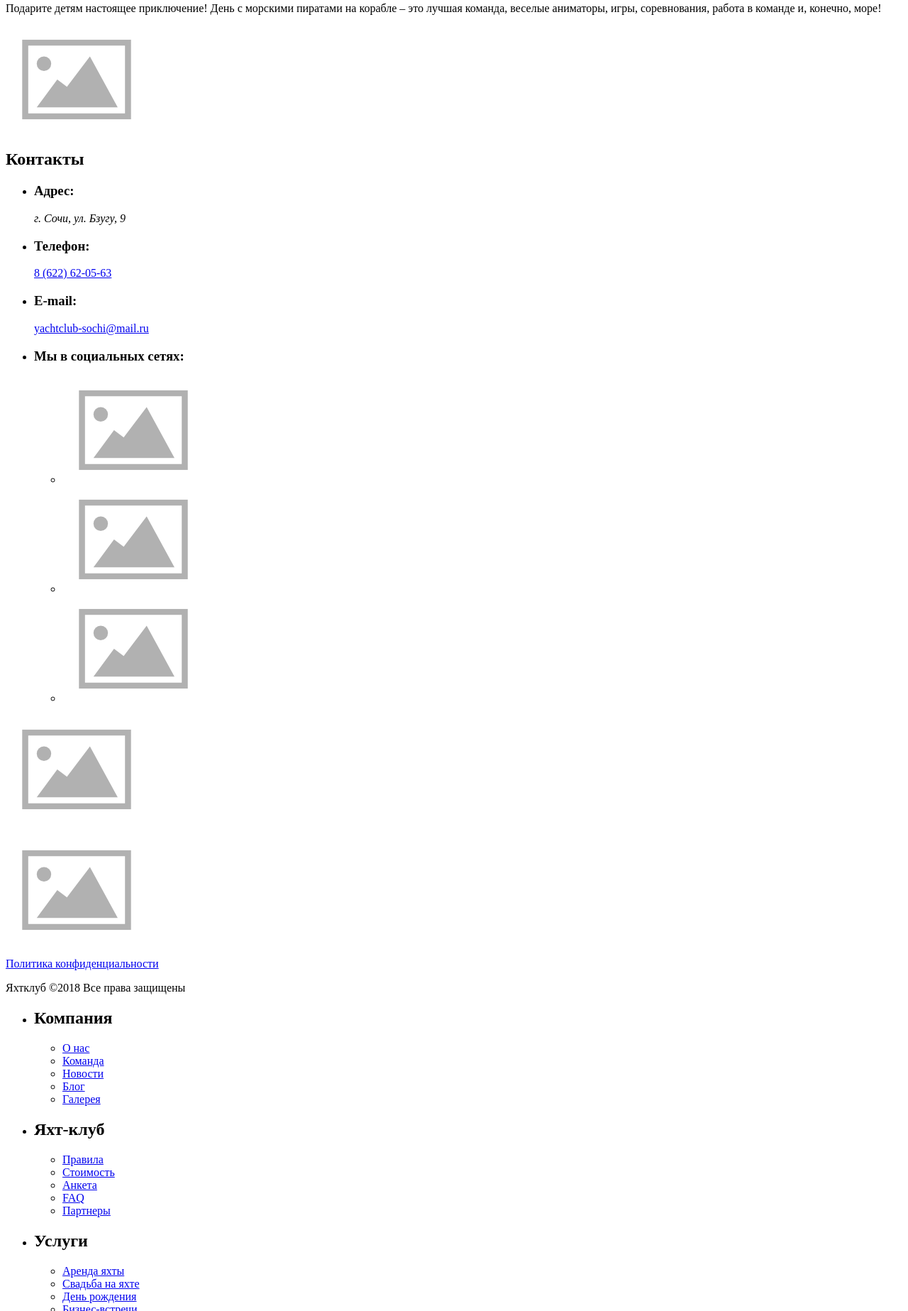
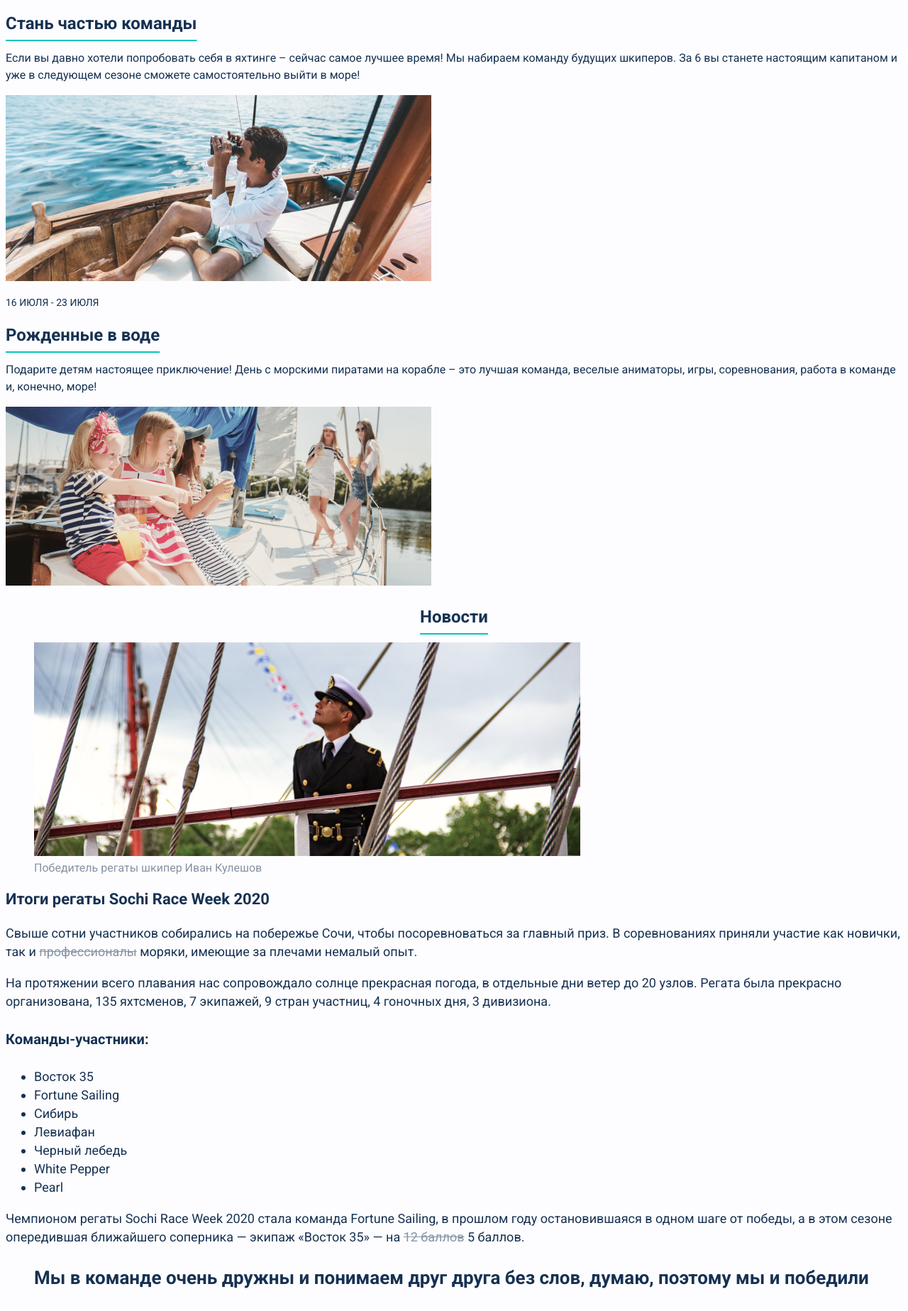
Before and after one commit to kilichka/Yacht-club, a plain HTML site: page index.html in a window 1280 px wide. Shown: the part 953-2800 px from the top of the page at 71% size. Drawn offline with Linux system fonts and the light colour scheme.

Commit message:
Update index.html

```diff
--- a/index.html
+++ b/index.html
@@ -2,13 +2,25 @@
 <html lang="ru">
   <head>
     <meta charset="utf-8" />
+    <link rel="preconnect" href="https://fonts.googleapis.com" />
+    <link rel="preconnect" href="https://fonts.gstatic.com" crossorigin />
+    <link
+      href="https://fonts.googleapis.com/css2?family=Roboto:ital,wght@0,400;0,700;1,400&display=swap"
+      rel="stylesheet"
+    />
+    <link href="style.css" rel="stylesheet" />
     <title>Яхт клуб</title>
   </head>
   <body class="page">
     <header class="page-header">
       <nav class="main-nav">
         <p class="logo">
-          <img src="placeholder.svg" alt="Логотип яхт-клуба Yacht Club" />
+          <img
+            src="logo.svg"
+            width="64"
+            height="68"
+            alt="Логотип яхт-клуба Yacht Club"
+          />
         </p>
         <ul class="site-navigation">
           <li class="site-navigation-item">
@@ -31,22 +43,32 @@
           </li>
         </ul>
         <a class="signin" href="#">
-          <img src="img/placeholder.svg" alt="Кабинет пользователя" />
+          <img
+            src="user.svg"
+            width="16"
+            height="18"
+            alt="Кабинет пользователя"
+          />
         </a>
       </nav>
     </header>
     <main class="main-content">
       <section class="hero">
         <h1>Вместе под парусом</h1>
-        <img src="placeholder.svg" alt="Парусное судно на закате" />
+        <img
+          src="main-photo-1.jpg"
+          width="1170"
+          height="466"
+          alt="Парусное судно на закате"
+        />
       </section>
       <article class="blog-article">
-        <p>
+        <p class="blog-article-date">
           <time datetime="2021-10-20">20 октября</time> -
           <time datetime="2021-04-19">19 апреля</time>
         </p>
         <h2>Стань частью команды</h2>
-        <p>
+        <p class="blog-article-description">
           Если вы давно хотели попробовать себя в яхтинге – сейчас самое лучшее
           время! Мы набираем команду будущих шкиперов. За 6 вы станете настоящим
           капитаном и уже в следующем сезоне сможете самостоятельно выйти в
@@ -54,27 +76,103 @@
         </p>
         <img
           class="blog-article-img"
-          src="placeholder.svg"
+          src="blog-photo-1.jpg"
+          width="600"
+          height="262"
           alt="Мужчина на яхте смотрит в бинокль"
         />
       </article>
       <article class="blog-article">
-        <p>
+        <p class="blog-article-date">
           <time datetime="2021-07-16">16 июля</time> -
           <time datetime="2021-07-23">23 июля</time>
         </p>
         <h2>Рожденные в воде</h2>
-        <p>
+        <p class="blog-article-description">
           Подарите детям настоящее приключение! День с морскими пиратами на
           корабле – это лучшая команда, веселые аниматоры, игры, соревнования,
           работа в команде и, конечно, море!
         </p>
         <img
           class="blog-article-img"
-          src="placeholder.svg"
+          src="blog-photo-2.jpg"
+          width="600"
+          height="252"
           alt="Дети и взрослые на яхте"
         />
       </article>
+      <section class="news">
+        <h2>Новости</h2>
+        <article class="post">
+          <figure class="post-img">
+            <img
+              src="news-photo.jpg"
+              width="770"
+              height="301"
+              alt="Человек в форме моряка на морском судне"
+            />
+            <figcaption>Победитель регаты шкипер Иван Кулешов</figcaption>
+          </figure>
+          <h3>Итоги регаты Sochi Race Week 2020</h3>
+          <p>
+            Свыше сотни участников собирались на побережье Сочи, чтобы
+            посоревноваться за главный приз. В соревнованиях приняли участие как
+            новички, так и <del>профессионалы</del> <ins>моряки</ins>, имеющие
+            за плечами немалый опыт.
+          </p>
+          <p>
+            На протяжении всего плавания нас сопровождало солнце прекрасная
+            погода, в отдельные дни ветер до 20 узлов. Регата была прекрасно
+            организована, 135 яхтсменов, 7 экипажей, 9 стран участниц, 4
+            гоночных дня, 3 дивизиона.
+          </p>
+          <h4>Команды-участники:</h4>
+          <ul>
+            <li>Восток 35</li>
+            <li>Fortune Sailing</li>
+            <li>Сибирь</li>
+            <li>Левиафан</li>
+            <li>Черный лебедь</li>
+            <li>White Pepper</li>
+            <li>Pearl</li>
+          </ul>
+          <p>
+            Чемпионом регаты Sochi Race Week 2020 стала команда Fortune Sailing,
+            в прошлом году остановившаяся в одном шаге от победы, а в этом
+            сезоне опередившая ближайшего соперника — экипаж «Восток 35» — на
+            <del>12 баллов</del> <ins>5 баллов</ins>.
+          </p>
+          <blockquote>
+            Мы в команде очень дружны и понимаем друг друга без слов, думаю,
+            поэтому мы и победили
+          </blockquote>
+          <p>
+            Поздравляем победителей и ждем все участников снова на осенних
+            регатах!
+          </p>
+          <footer class="post-footer">
+            <img
+              class="post-author-img"
+              src="author.jpg"
+              width="60"
+              height="60"
+              alt="Артем Колесников"
+            />
+            <p class="post-meta">
+              <a href="#">Артем Колесников</a>
+              <time datetime="2021-06-20">20.06.2021</time>
+            </p>
+            <a class="post-share" href="#">
+              <img
+                src="share.svg"
+                width="26"
+                height="26"
+                alt="Поделиться"
+              />
+            </a>
+          </footer>
+        </article>
+      </section>
       <section class="contacts">
         <h2>Контакты</h2>
         <ul class="contact-items">
@@ -95,17 +193,32 @@
             <ul class="social-list">
               <li class="social-item">
                 <a href="#">
-                  <img src="placeholder.svg" alt="Facebook" />
+                  <img
+                    src="facebook.svg"
+                    alt="Facebook"
+                    width="9"
+                    height="16"
+                  />
                 </a>
               </li>
               <li class="social-item">
                 <a href="#">
-                  <img src="placeholder.svg" alt="Twitter" />
+                  <img
+                    src="twitter.svg"
+                    alt="Twitter"
+                    width="18"
+                    height="16"
+                  />
                 </a>
               </li>
               <li class="social-item">
                 <a href="#">
-                  <img src="placeholder.svg" alt="Instagram" />
+                  <img
+                    src="instagram.svg"
+                    alt="Instagram"
+                    width="18"
+                    height="18"
+                  />
                 </a>
               </li>
             </ul>
@@ -113,14 +226,21 @@
         </ul>
         <img
           class="contacts-img"
-          src="placeholder.svg"
+          src="map.png"
+          width="670"
+          height="351"
           alt="Карта с адресом яхт клуба"
         />
       </section>
     </main>
     <footer class="main-footer">
       <p class="logo">
-        <img src="placeholder.svg" alt="Логотип яхт клуба" />
+        <img
+          src="logo.svg"
+          width="100"
+          height="106"
+          alt="Логотип яхт клуба"
+        />
       </p>
       <p class="policy"><a href="#">Политика конфиденциальности</a></p>
       <p class="copyright">Яхтклуб ©2018 Все права защищены</p>
```
